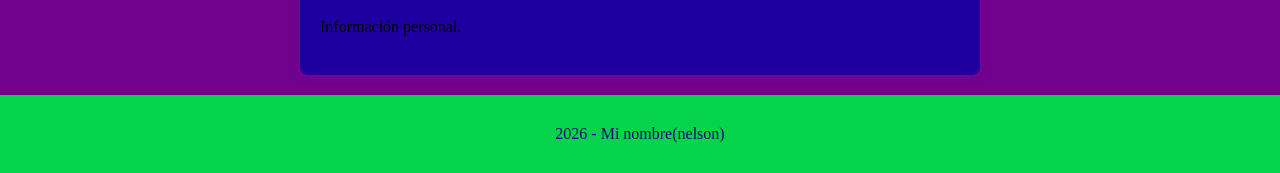
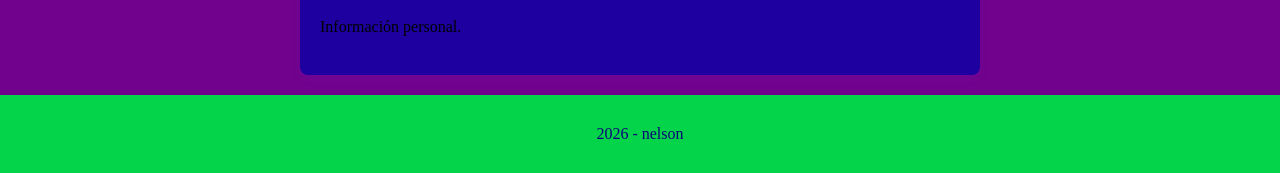
Before and after one commit to Nelson-Lopez2008/pagina_web_nelson_602, a plain HTML site: page index.html in a window 1280 px wide. Shown: the part 1034-1207 px from the top of the page. Drawn offline with Linux system fonts and the light colour scheme.

Commit message:
actualizacion

```diff
--- a/index.html
+++ b/index.html
@@ -30,7 +30,7 @@ html lang="en">
 
 
     <footer>
-      <p>2026 - Mi nombre(nelson)</p>
+      <p>2026 - nelson</p>
     </footer>
   </body>
 </html>
```
